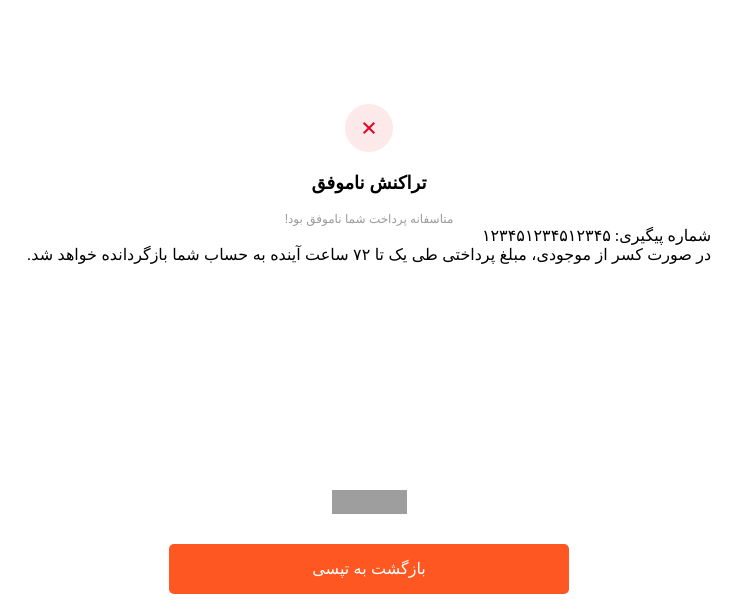
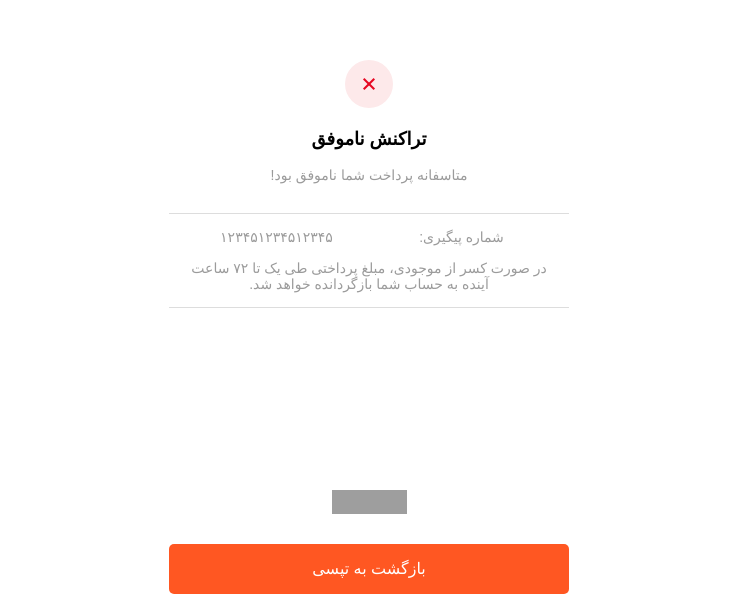
Before and after one commit to farznia/farznia.github.io, a plain HTML site: page success.html in a window 1280 px wide. Shown: the part 190-800 px from the top of the page, without its empty margins (271-1013 px from the left). Drawn offline with Linux system fonts and the light colour scheme; grey boxes are pictures that could not be loaded; a web font is replaced by a local one.

Commit message:
Update afterPayment.css

```diff
--- a/afterPayment.css
+++ b/afterPayment.css
@@ -8,19 +8,23 @@
 }
 
 * {
+    font-family: dana, sans-serif;
     box-sizing: border-box;
     margin: 0;
     padding: 0;
 }
 
 p, h2 {
-    font-family: dana, sans-serif;
     font-weight: 500;
     text-align: center;
 }
 
 a:link, a:visited, a:hover, :active {
     text-decoration: none;
+}
+
+.green-status {
+    color: #00b241 !important;
 }
 
 .root{
@@ -94,8 +98,34 @@ a:link, a:visited, a:hover, :active {
 
 .payment-text {
     color: #9b9b9b;
-    font-size: 12px;
-    margin: 0;
+    font-size: 14px;
+    margin: 0 0 30px 0;
+}
+
+.payment-detail-info {
+    border-top: 1px solid #dddddd;
+    border-bottom: 1px solid #dddddd;
+    width:91vw;
+    font-size: 14px;
+    max-width: 400px;
+    padding: 15px;
+    color: #9b9b9b;
+}
+
+.payment-detail-info >div {
+    display: -webkit-flex;
+    display: -ms-flex;
+    justify-content: center;
+}
+
+.payment-detail-info >div:not(:last-child) {
+    margin-bottom: 15px;
+}
+
+.payment-detail-info span {
+    width: 50%;
+    text-align: center;
+    color: #9b9b9b;
 }
 
 /* styling the logo in the middle of the error page */
```
